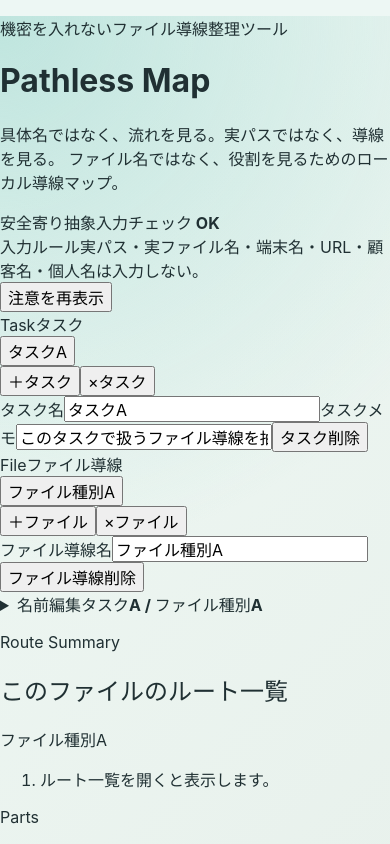
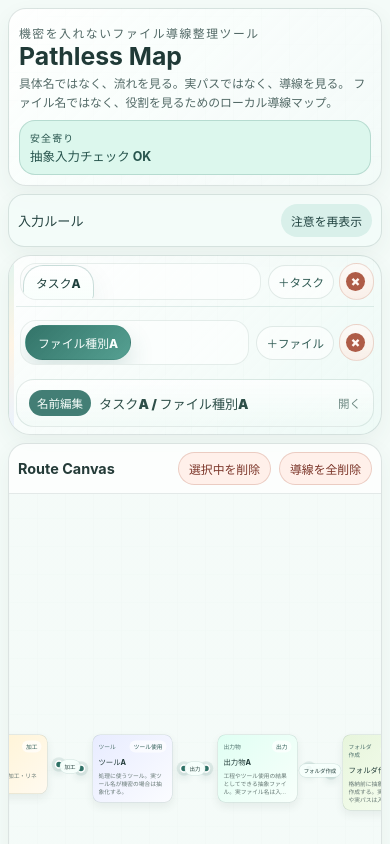
Before and after one commit to Ryohei0Otsuka/pathless-map, a React (Vite) app: page / in a window 390 px wide. Both pictures are taken after a click on the button "理解しました。抽象名のみで作成する". Shown: the top 844 px of the page. Built offline with nearby package versions, Linux system fonts and the light colour scheme.

Commit message:
fix: restore split style import for route canvas styles

```diff
--- a/src/App.tsx
+++ b/src/App.tsx
@@ -22,14 +22,16 @@ import {
   type NodeProps,
   type NodeTypes,
   type OnConnect,
+  type ReactFlowInstance,
 } from '@xyflow/react';
-import './App.css';
+import './styles/index.css';
 
 type NodeKind =
   | 'source'
   | 'device'
   | 'operation'
   | 'tool'
+  | 'output'
   | 'folder'
   | 'split'
   | 'service'
@@ -44,6 +46,7 @@ type ActionKind =
   | '加工'
   | 'リネーム'
   | 'ツール使用'
+  | '出力'
   | 'フォルダ作成'
   | '分岐'
   | '格納'
@@ -117,6 +120,7 @@ const ACTIONS: ActionKind[] = [
   '加工',
   'リネーム',
   'ツール使用',
+  '出力',
   'フォルダ作成',
   '分岐',
   '格納',
@@ -133,6 +137,7 @@ const ROUTE_LABELS = [
   '加工',
   'リネーム',
   'ツール使用',
+  '出力',
   'フォルダ作成',
   '分岐',
   'ルートA',
@@ -165,6 +170,7 @@ const NODE_KIND_LABELS: Record<NodeKind, string> = {
   device: '端末・場所',
   operation: '工程',
   tool: 'ツール',
+  output: '出力物',
   folder: 'フォルダ作成',
   split: '分岐',
   service: '一般サービス',
@@ -200,6 +206,13 @@ const NODE_TEMPLATES: NodeTemplate[] = [
     action: 'ツール使用',
     description: 'ツールAで処理する',
     icon: 'TL',
+  },
+  {
+    kind: 'output',
+    title: '出力物',
+    action: '出力',
+    description: '工程やツール使用の結果としてできる抽象ファイル',
+    icon: 'GEN',
   },
   {
     kind: 'folder',
@@ -266,6 +279,7 @@ function createStarterFile(label: string): FileRoute {
   const deviceId = `${prefix}-device`;
   const operationId = `${prefix}-operation`;
   const toolId = `${prefix}-tool`;
+  const outputId = `${prefix}-output`;
   const folderId = `${prefix}-folder`;
   const serviceId = `${prefix}-service`;
   const storageId = `${prefix}-storage`;
@@ -319,9 +333,20 @@ function createStarterFile(label: string): FileRoute {
         },
       },
       {
+        id: outputId,
+        type: 'routeCard',
+        position: { x: 1020, y: 100 },
+        data: {
+          label: '出力物A',
+          kind: 'output',
+          action: '出力',
+          memo: '工程やツール使用の結果としてできる抽象ファイル。実ファイル名は入れない。',
+        },
+      },
+      {
         id: folderId,
         type: 'routeCard',
-        position: { x: 1020, y: 100 },
+        position: { x: 1270, y: 100 },
         data: {
           label: 'フォルダ作成A',
           kind: 'folder',
@@ -332,7 +357,7 @@ function createStarterFile(label: string): FileRoute {
       {
         id: serviceId,
         type: 'routeCard',
-        position: { x: 1270, y: 100 },
+        position: { x: 1520, y: 100 },
         data: {
           label: '一般サービスA',
           kind: 'service',
@@ -343,7 +368,7 @@ function createStarterFile(label: string): FileRoute {
       {
         id: storageId,
         type: 'routeCard',
-        position: { x: 1520, y: 100 },
+        position: { x: 1770, y: 100 },
         data: {
           label: '格納先Y',
           kind: 'storage',
@@ -356,8 +381,9 @@ function createStarterFile(label: string): FileRoute {
       createEdge(sourceId, deviceId, '取得'),
       createEdge(deviceId, operationId, '移動'),
       createEdge(operationId, toolId, '加工'),
-      createEdge(toolId, folderId, 'ツール使用'),
-      createEdge(folderId, serviceId, 'フォルダ作成'),
+      createEdge(toolId, outputId, '出力'),
+      createEdge(outputId, folderId, 'フォルダ作成'),
+      createEdge(folderId, serviceId, '移動'),
       createEdge(serviceId, storageId, '格納'),
     ],
   };
@@ -434,20 +460,17 @@ function RouteEdge(props: EdgeProps) {
   const edgeLabel = edgeData?.memo
     ? `${edgeData.action} / ${edgeData.memo}`
     : edgeData?.action ?? String(label ?? '');
-  const isLightweight = edgeData?.lightweight === true;
 
   return (
     <>
       <path
         id={id}
         d={edgePath}
-        className={`react-flow__edge-path route-edge-path ${selected ? 'is-selected' : ''} ${isLightweight ? 'is-lightweight' : ''}`}
+        className={`react-flow__edge-path route-edge-path ${selected ? 'is-selected' : ''}`}
         markerEnd={markerEnd}
       />
 
-      {!isLightweight && (
-        <>
-          <circle r="4" className="route-particle">
+      <circle r="4" className="route-particle route-particle--main">
         <animateMotion dur="2.2s" repeatCount="indefinite" path={edgePath} />
       </circle>
 
@@ -458,8 +481,6 @@ function RouteEdge(props: EdgeProps) {
       <circle r="3" className="route-particle route-particle--soft">
         <animateMotion dur="2.2s" repeatCount="indefinite" begin="1.44s" path={edgePath} />
       </circle>
-        </>
-      )}
 
       <EdgeLabelRenderer>
         <div
@@ -535,6 +556,21 @@ function scanSensitiveText(values: string[]): string[] {
   return Array.from(new Set(warnings));
 }
 
+function isEditableKeyboardTarget(target: EventTarget | null): boolean {
+  if (!(target instanceof HTMLElement)) {
+    return false;
+  }
+
+  const tagName = target.tagName.toLowerCase();
+
+  return (
+    tagName === 'input' ||
+    tagName === 'textarea' ||
+    tagName === 'select' ||
+    target.isContentEditable
+  );
+}
+
 function buildRouteSummaries(file: FileRoute): string[] {
   const nodeMap = new Map(file.nodes.map((node) => [node.id, node]));
   const outgoingMap = new Map<string, FlowEdge[]>();
@@ -628,11 +664,11 @@ function App() {
   const [selectedEdgeId, setSelectedEdgeId] = useState<string | null>(null);
   const [saveMode, setSaveMode] = useState<SaveMode>('off');
   const flowCardRef = useRef<HTMLElement | null>(null);
+  const flowInstanceRef = useRef<ReactFlowInstance<FlowNode, FlowEdge> | null>(null);
   const [noticeOpen, setNoticeOpen] = useState(true);
   const [editModalOpen, setEditModalOpen] = useState(false);
   const [editModalAnchor, setEditModalAnchor] = useState<EditModalAnchor | null>(null);
   const [connectMode, setConnectMode] = useState<ConnectMode | null>(null);
-  const [insertKind, setInsertKind] = useState<NodeKind>('operation');
   const [statusMessage, setStatusMessage] = useState(
     '保存OFF：この画面の内容は自動保存されません。',
   );
@@ -679,13 +715,19 @@ function App() {
     [edges, selectedEdgeId],
   );
 
+  const selectedNodeIncomingCount = selectedNode
+    ? edges.filter((edge) => edge.target === selectedNode.id).length
+    : 0;
+
   const selectedNodeOutgoingCount = selectedNode
     ? edges.filter((edge) => edge.source === selectedNode.id).length
     : 0;
 
   const selectedNodeCanStartRoute =
     !!selectedNode &&
-    (selectedNode.data.kind === 'split' || selectedNodeOutgoingCount === 0);
+    (selectedNode.data.kind === 'source' ||
+      selectedNode.data.kind === 'split' ||
+      selectedNodeOutgoingCount === 0);
 
   const shouldBuildRouteSummaries = !isMobile || mobileRouteSummaryOpen;
 
@@ -697,21 +739,7 @@ function App() {
     return buildRouteSummaries(activeFile);
   }, [activeFile, shouldBuildRouteSummaries]);
 
-  const displayedEdges = useMemo<FlowEdge[]>(() => {
-    if (!isMobile) {
-      return edges;
-    }
-
-    return edges.map((edge) => ({
-      ...edge,
-      data: {
-        action: edge.data?.action ?? '移動',
-        memo: edge.data?.memo ?? '',
-        ...edge.data,
-        lightweight: true,
-      },
-    }));
-  }, [edges, isMobile]);
+  const displayedEdges = useMemo<FlowEdge[]>(() => edges, [edges]);
 
   const securityWarnings = useMemo(() => {
     const values = deferredTasks.flatMap((task) => [
@@ -795,7 +823,7 @@ function App() {
       return false;
     }
 
-    if (sourceNode.data.kind === 'split') {
+    if (sourceNode.data.kind === 'source' || sourceNode.data.kind === 'split') {
       return true;
     }
 
@@ -1014,7 +1042,7 @@ function App() {
     }
 
     if (!canCreateOutgoingFrom(sourceId)) {
-      setStatusMessage('通常パーツから出せる導線は1本までです。複数ルートにしたい場合は「分岐」を使ってください。');
+      setStatusMessage('このパーツから出せる導線は1本までです。途中で流れを分ける場合は「分岐」を使ってください。取得元は複数の行き先へ接続できます。');
       return;
     }
 
@@ -1035,14 +1063,35 @@ function App() {
     setStatusMessage('導線を追加しました。');
   };
 
+  const getVisibleCanvasPosition = () => {
+    const flowArea = flowCardRef.current?.querySelector('.flow-area');
+    const rect = flowArea instanceof HTMLElement ? flowArea.getBoundingClientRect() : null;
+    const offsetIndex = nodes.length % 9;
+    const offsetX = (offsetIndex % 3 - 1) * 48;
+    const offsetY = (Math.floor(offsetIndex / 3) - 1) * 44;
+
+    const screenPoint = {
+      x: (rect ? rect.left + rect.width / 2 : window.innerWidth / 2) + offsetX,
+      y: (rect ? rect.top + rect.height * 0.42 : window.innerHeight / 2) + offsetY,
+    };
+
+    const flowPoint = flowInstanceRef.current?.screenToFlowPosition(screenPoint);
+
+    if (flowPoint) {
+      return flowPoint;
+    }
+
+    return {
+      x: 90 + nodes.length * 34,
+      y: 170 + nodes.length * 28,
+    };
+  };
+
   const addNode = (template: NodeTemplate) => {
     const newNode: FlowNode = {
       id: createId(`node-${template.kind}`),
       type: 'routeCard',
-      position: {
-        x: 90 + nodes.length * 34,
-        y: 170 + nodes.length * 28,
-      },
+      position: getVisibleCanvasPosition(),
       data: {
         label: template.title,
         kind: template.kind,
@@ -1060,6 +1109,43 @@ function App() {
     setSelectedEdgeId(null);
     setEditModalOpen(true);
     setConnectMode(null);
+  };
+
+  const addInputSourceToSelectedNode = () => {
+    if (!selectedNode || selectedNode.data.kind === 'source') {
+      return;
+    }
+
+    const sourceCount = nodes.filter((node) => node.data.kind === 'source').length;
+    const incomingCount = edges.filter((edge) => edge.target === selectedNode.id).length;
+    const nextSourceSuffix = sourceCount < 26 ? String.fromCharCode(65 + sourceCount) : String(sourceCount + 1);
+
+    const newNode: FlowNode = {
+      id: createId('node-source'),
+      type: 'routeCard',
+      position: {
+        x: selectedNode.position.x - 260,
+        y: selectedNode.position.y - 90 + incomingCount * 120,
+      },
+      data: {
+        label: `取得元${nextSourceSuffix}`,
+        kind: 'source',
+        action: '取得',
+        memo: 'このパーツへ流れてくる別ファイル・別取得元。実名は入れない。',
+      },
+    };
+
+    updateActiveFile((file) => ({
+      ...file,
+      nodes: [...file.nodes, newNode],
+      edges: [...file.edges, createEdge(newNode.id, selectedNode.id, '取得')],
+    }));
+
+    setSelectedNodeId(newNode.id);
+    setSelectedEdgeId(null);
+    setEditModalOpen(true);
+    setConnectMode(null);
+    setStatusMessage('選択中のパーツへ流れ込む取得元を追加しました。複数の取得元を同じ工程へ集約できます。');
   };
 
   const updateNodeData = (nodeId: string, patch: Partial<FlowNodeData>) => {
@@ -1109,7 +1195,7 @@ function App() {
     }
 
     if (!canCreateOutgoingFrom(sourceId)) {
-      setStatusMessage('通常パーツから出せる導線は1本までです。複数ルートにしたい場合は「分岐」を使ってください。');
+      setStatusMessage('このパーツから出せる導線は1本までです。途中で流れを分ける場合は「分岐」を使ってください。取得元は複数の行き先へ接続できます。');
       setConnectMode(null);
       return;
     }
@@ -1235,60 +1321,6 @@ function App() {
     setEditModalOpen(true);
     setConnectMode(null);
     setStatusMessage(`分岐から「${routeLabel}」を追加しました。`);
-  };
-
-  const insertNodeOnSelectedEdge = () => {
-    if (!selectedEdge) {
-      return;
-    }
-
-    const template = NODE_TEMPLATES.find((item) => item.kind === insertKind) ?? NODE_TEMPLATES[2];
-    const sourceNode = nodes.find((node) => node.id === selectedEdge.source);
-    const targetNode = nodes.find((node) => node.id === selectedEdge.target);
-
-    if (!sourceNode || !targetNode) {
-      setStatusMessage('挿入先の導線を取得できませんでした。');
-      return;
-    }
-
-    const newNode: FlowNode = {
-      id: createId(`node-${template.kind}`),
-      type: 'routeCard',
-      position: {
-        x: (sourceNode.position.x + targetNode.position.x) / 2,
-        y: (sourceNode.position.y + targetNode.position.y) / 2 + 70,
-      },
-      data: {
-        label: template.title,
-        kind: template.kind,
-        action: template.action,
-        memo: template.description,
-      },
-    };
-
-    const firstEdge = createEdge(
-      selectedEdge.source,
-      newNode.id,
-      selectedEdge.data?.action ?? '移動',
-      selectedEdge.data?.memo ?? '',
-    );
-    const secondEdge = createEdge(newNode.id, selectedEdge.target, template.action);
-
-    updateActiveFile((file) => ({
-      ...file,
-      nodes: [...file.nodes, newNode],
-      edges: [
-        ...file.edges.filter((edge) => edge.id !== selectedEdge.id),
-        firstEdge,
-        secondEdge,
-      ],
-    }));
-
-    setSelectedNodeId(newNode.id);
-    setSelectedEdgeId(null);
-    setEditModalOpen(true);
-    setConnectMode(null);
-    setStatusMessage('導線の間にパーツを挿入しました。');
   };
 
   const removeSelected = () => {
@@ -1305,6 +1337,7 @@ function App() {
       setSelectedEdgeId(null);
       setEditModalOpen(false);
       setConnectMode(null);
+      setStatusMessage('選択中のパーツを削除しました。');
       return;
     }
 
@@ -1317,8 +1350,63 @@ function App() {
       setSelectedEdgeId(null);
       setEditModalOpen(false);
       setConnectMode(null);
-    }
-  };
+      setStatusMessage('選択中の導線を削除しました。');
+    }
+  };
+
+  const clearActiveFileRoute = () => {
+    if (nodes.length === 0 && edges.length === 0) {
+      setStatusMessage('このファイル導線はすでに空です。');
+      return;
+    }
+
+    const ok = window.confirm(
+      '現在のファイル導線内のパーツと導線をすべて削除します。タスク名・ファイル導線名・保存データは残ります。',
+    );
+
+    if (!ok) {
+      return;
+    }
+
+    updateActiveFile((file) => ({
+      ...file,
+      nodes: [],
+      edges: [],
+    }));
+
+    setSelectedNodeId(null);
+    setSelectedEdgeId(null);
+    setEditModalOpen(false);
+    setConnectMode(null);
+    setStatusMessage('現在のファイル導線を空にしました。');
+  };
+
+  useEffect(() => {
+    const handleKeyDown = (event: KeyboardEvent) => {
+      const isDeleteKey = event.key === 'Delete' || event.key === 'Backspace';
+
+      if (!isDeleteKey) {
+        return;
+      }
+
+      if (!selectedNodeId && !selectedEdgeId) {
+        return;
+      }
+
+      if (isEditableKeyboardTarget(event.target)) {
+        return;
+      }
+
+      event.preventDefault();
+      removeSelected();
+    };
+
+    window.addEventListener('keydown', handleKeyDown);
+
+    return () => {
+      window.removeEventListener('keydown', handleKeyDown);
+    };
+  }, [removeSelected, selectedEdgeId, selectedNodeId]);
 
   const saveDraft = () => {
     if (saveMode === 'off') {
@@ -1437,6 +1525,7 @@ function App() {
         <div className="selected-card">
           <span>{NODE_KIND_LABELS[selectedNode.data.kind]}</span>
           <strong>{selectedNode.data.label}</strong>
+          <small>入力 {selectedNodeIncomingCount}本 / 出力 {selectedNodeOutgoingCount}本</small>
         </div>
 
         <label>
@@ -1448,7 +1537,7 @@ function App() {
                 label: event.target.value,
               })
             }
-            placeholder="例：端末A / フォルダ作成A / 一般サービスA / 格納先Y"
+            placeholder="例：端末A / 出力物A / フォルダ作成A / 格納先Y"
           />
         </label>
 
@@ -1511,13 +1600,19 @@ function App() {
             次につなぐ
           </button>
 
+          {selectedNode.data.kind !== 'source' && (
+            <button className="secondary-inline-button" onClick={addInputSourceToSelectedNode}>
+              入力元を追加
+            </button>
+          )}
+
           <button className="danger-inline-button" onClick={removeSelected}>
             このパーツを削除
           </button>
 
           {!selectedNodeCanStartRoute && (
             <p className="route-rule-message">
-              このパーツはすでに次の導線があります。複数ルートにしたい場合は「分岐」パーツを使ってください。
+              このパーツはすでに次の導線があります。途中で流れを分ける場合は「分岐」パーツを使ってください。取得元は複数の行き先へ接続できます。
             </p>
           )}
         </div>
@@ -1579,26 +1674,6 @@ function App() {
             placeholder="例：経由する / 戻す / 別ルートへ"
           />
         </label>
-
-        <div className="insert-box">
-          <p>この導線の間にパーツを挿入</p>
-          <label>
-            挿入するパーツ
-            <select
-              value={insertKind}
-              onChange={(event) => setInsertKind(event.target.value as NodeKind)}
-            >
-              {NODE_TEMPLATES.filter((template) => template.kind !== 'source').map(
-                (template) => (
-                  <option key={template.kind} value={template.kind}>
-                    {template.title}
-                  </option>
-                ),
-              )}
-            </select>
-          </label>
-          <button onClick={insertNodeOnSelectedEdge}>導線の間に挿入</button>
-        </div>
 
         <div className="node-actions">
           <button className="danger-inline-button" onClick={removeSelected}>
@@ -1942,7 +2017,7 @@ function App() {
             <div>
               <strong>Route Canvas</strong>
               <span>
-                通常パーツは導線1本。複数ルートは「分岐」パーツから作成。
+                複数の取得元を同じ工程へ集約できます。途中で分ける流れは「分岐」から作成します。
               </span>
             </div>
 
@@ -1951,8 +2026,18 @@ function App() {
                 className="danger-ghost-button"
                 onClick={removeSelected}
                 disabled={!selectedNodeId && !selectedEdgeId}
+                title="Deleteキー / Backspaceキーでも削除できます"
               >
                 選択中を削除
+              </button>
+
+              <button
+                className="danger-ghost-button"
+                onClick={clearActiveFileRoute}
+                disabled={nodes.length === 0 && edges.length === 0}
+                title="現在のファイル導線だけを空にします"
+              >
+                導線を全削除
               </button>
             </div>
           </div>
@@ -1993,6 +2078,9 @@ function App() {
               zoomOnDoubleClick={false}
               preventScrolling
               selectionOnDrag={false}
+              onInit={(instance) => {
+                flowInstanceRef.current = instance;
+              }}
               fitView
             >
               {!isMobile && <Background color="#bfd5cf" gap={24} />}
```
Lines whose indentation alone changed are shown as unchanged.
